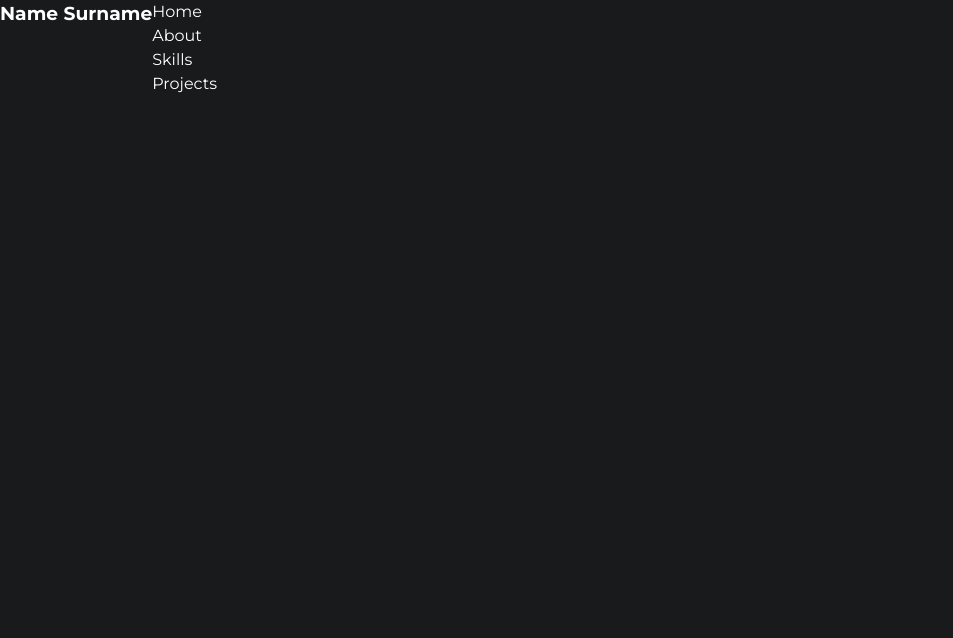
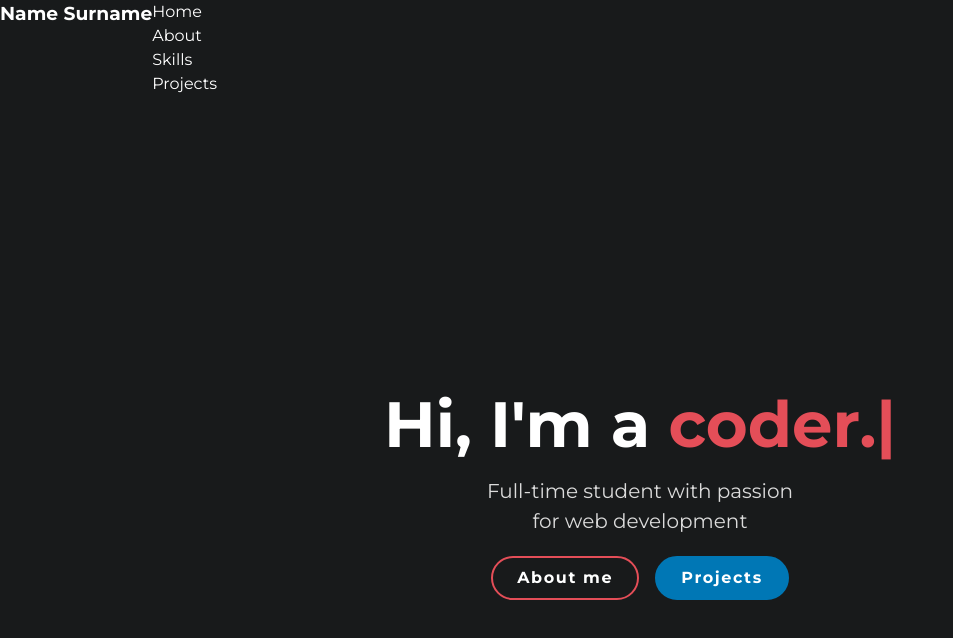
Before and after one commit to tanselbay1/portfolio, a React (Create React App) app: page / in a window 1280 px wide. Shown: the top 638 px of the page, without its empty margins (0-953 px from the left). Built offline with nearby package versions, Linux system fonts and the light colour scheme.

Commit message:
Add hero component

```diff
--- a/src/App.js
+++ b/src/App.js
@@ -1,10 +1,12 @@
 import 'assets/styles.scss';
 import { Header } from 'components';
+import Hero from './components/Hero';
 
 function App() {
     return (
         <div className="App">
             <Header />
+            <Hero />
         </div>
     );
 }
--- /dev/null
+++ b/src/assets/style-components/_hero.scss
@@ -0,0 +1,97 @@
+@use './mixins' as *;
+@use './variables' as *;
+
+.hero-container {
+    min-height: 100vh;
+    padding: 0 1rem 0 1rem;
+
+    display: flex;
+    flex-direction: column;
+    justify-content: center;
+    align-items: center;
+
+    text-align: center;
+
+    @include space-y(1rem);
+
+    @include medium {
+        @include space-y(1.25rem);
+    }
+
+    .animated-text {
+        color: $red;
+    }
+
+    .title {
+        font-size: 2rem;
+        line-height: 1;
+
+        @include small {
+            font-size: 3rem;
+        }
+
+        @include medium {
+            font-size: 4rem;
+        }
+    }
+
+    .sub-title {
+        color: $lighter-text;
+        font-size: 0.85rem;
+        font-weight: 400;
+        max-width: 20rem;
+
+        @include small {
+            font-size: 1rem;
+        }
+
+        @include medium {
+            font-size: 1.25rem;
+        }
+    }
+
+    .btn-group {
+        display: flex;
+        justify-content: center;
+        align-items: center;
+        flex-wrap: wrap;
+        gap: 1rem;
+
+        .btn {
+            display: block;
+            text-decoration: none;
+            border-radius: 100rem;
+            border: none;
+            padding: 0.5rem 1.5rem;
+            color: $text-color;
+            background-color: $dark-gray;
+            transition: 0.3s ease;
+            font-weight: 700;
+            font-size: 0.8rem;
+            border: 2px solid;
+            letter-spacing: 0.1em;
+
+            @include small {
+                font-size: 1rem;
+            }
+        }
+
+        .btn-blue {
+            background: $blue;
+            border-color: $blue;
+
+            &:hover {
+                background-color: $dark-gray;
+            }
+        }
+
+        .btn-red-border {
+            border-color: $red;
+
+            &:hover {
+                background-color: $red;
+                box-shadow: rgba(228, 78, 88, 0.404) 0 0 0 5px;
+            }
+        }
+    }
+}
--- a/src/assets/styles.scss
+++ b/src/assets/styles.scss
@@ -2,6 +2,7 @@
 @use './style-components/mixins' as *;
 @use './style-components/variables' as *;
 @use './style-components/header';
+@use './style-components/hero';
 
 * {
     font-family: $font-text;
--- /dev/null
+++ b/src/components/Hero.js
@@ -0,0 +1,20 @@
+export default function Hero() {
+    return (
+        <div className="hero-container">
+            <h1 className="title">
+                Hi, I'm a <span className="animated-text">coder.|</span>
+            </h1>
+            <h2 className="sub-title">
+                Full-time student with passion for web development
+            </h2>
+            <div className="btn-group">
+                <a href="#about" className="btn btn-red-border">
+                    About me
+                </a>
+                <a href="#projects" className="btn btn-blue">
+                    Projects
+                </a>
+            </div>
+        </div>
+    );
+}
```
